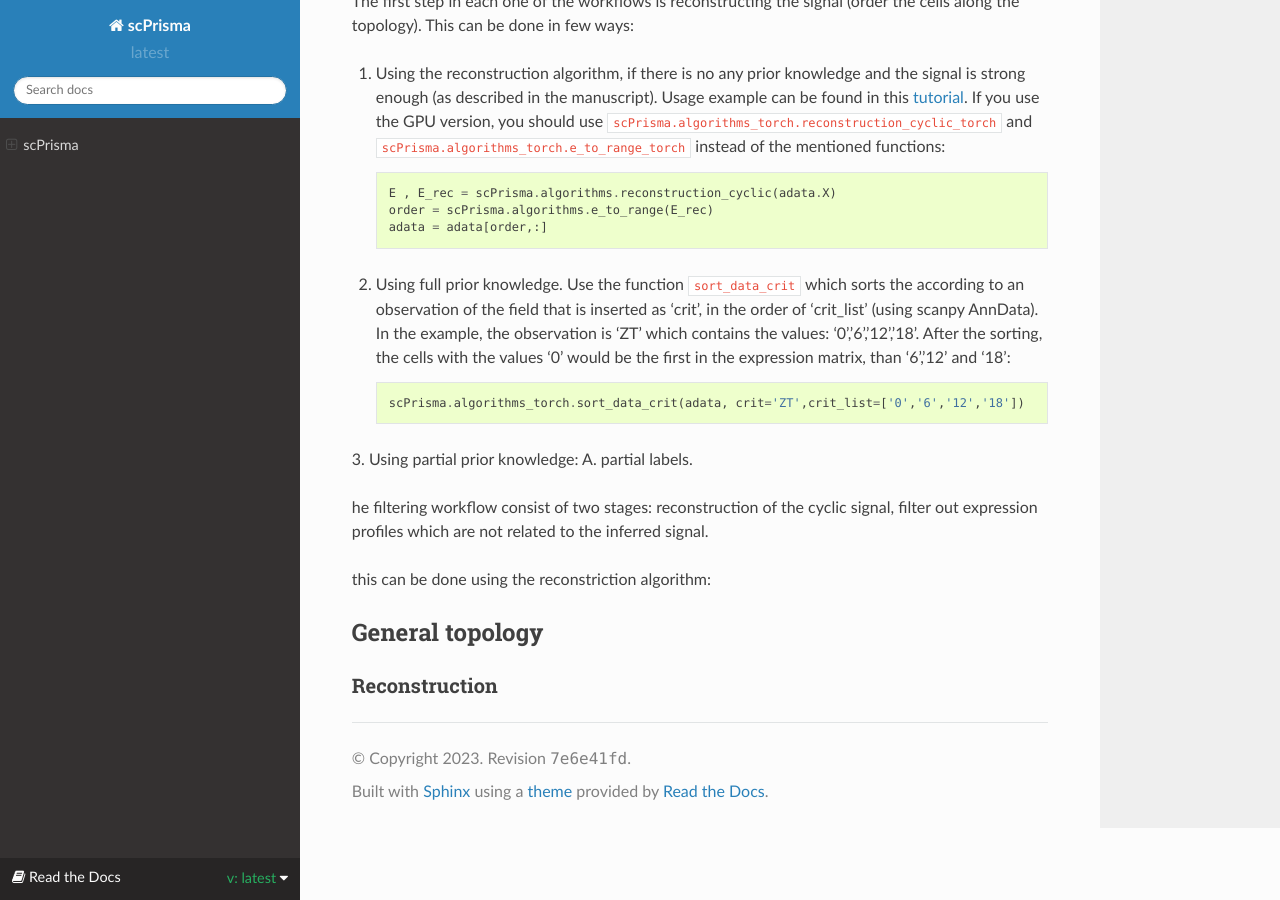
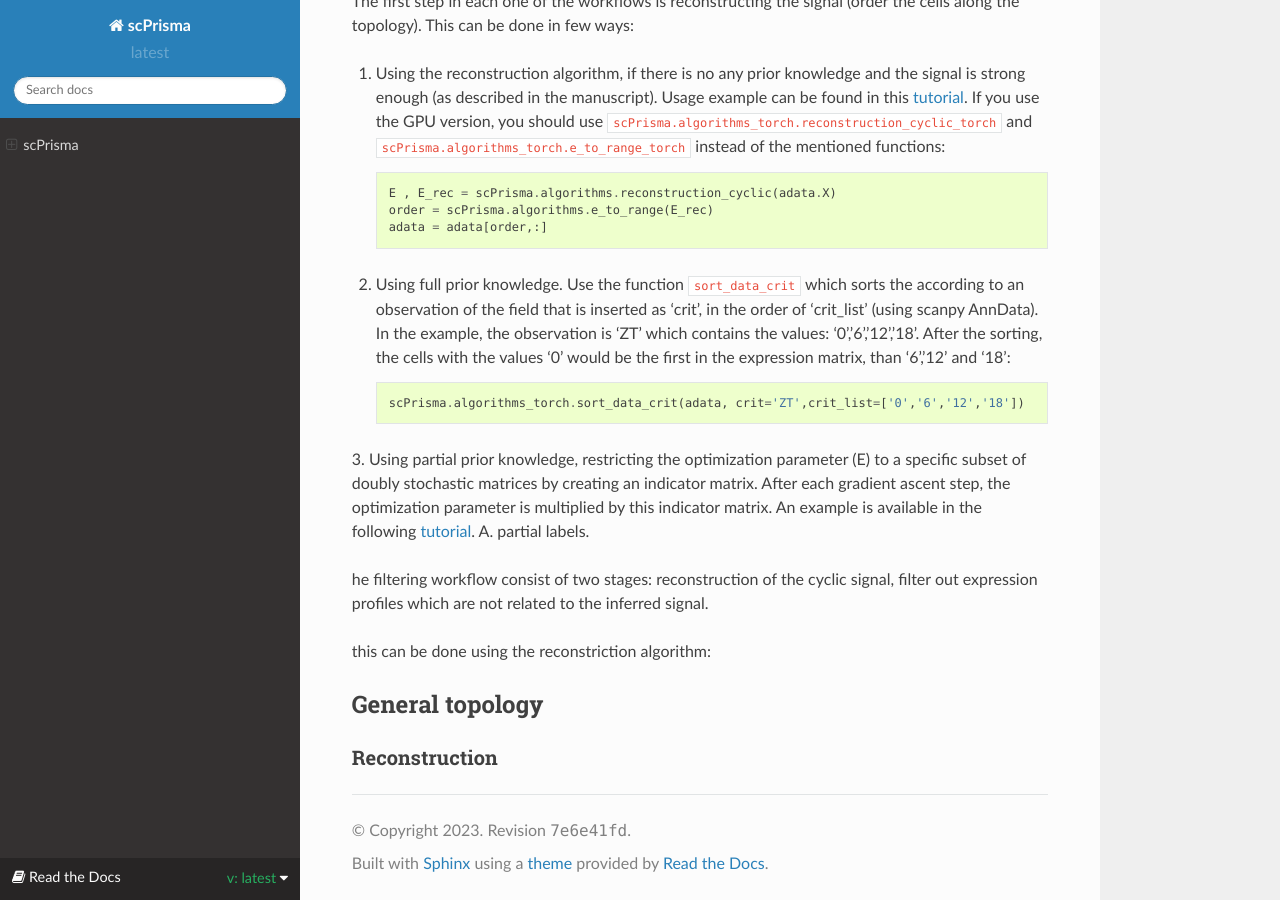
Before and after one commit to nitzanlab/scPrisma, a Sphinx documentation site: the page built from docs/index.rst, in a window 1280 px wide and 900 px high, scrolled down 2296 px. Built offline with Sphinx 7.4.7 and the Read the Docs theme 2.0.0, drawn with Linux system fonts in a browser that asks for light colours; pages that are not in the unit, such as notebooks, are missing from menus.

Commit message:
Update index.rst

```diff
--- a/docs/index.rst
+++ b/docs/index.rst
@@ -72,7 +72,8 @@ This can be done in few ways:
       scPrisma.algorithms_torch.sort_data_crit(adata, crit='ZT',crit_list=['0','6','12','18'])
 
 
-3. Using partial prior knowledge:
+3. Using partial prior knowledge, restricting the optimization parameter (E) to a specific subset of doubly stochastic matrices by creating an indicator matrix. After each gradient ascent step, the optimization parameter is multiplied by this indicator matrix. An example is available in the following
+`tutorial <https://github.com/nitzanlab/scPrisma/blob/master/tutorials/hematopoietic_progenitors_reconstruction_with_partial_prior_knowledge.ipynb>`_.
 A. partial labels.
 
 
```
